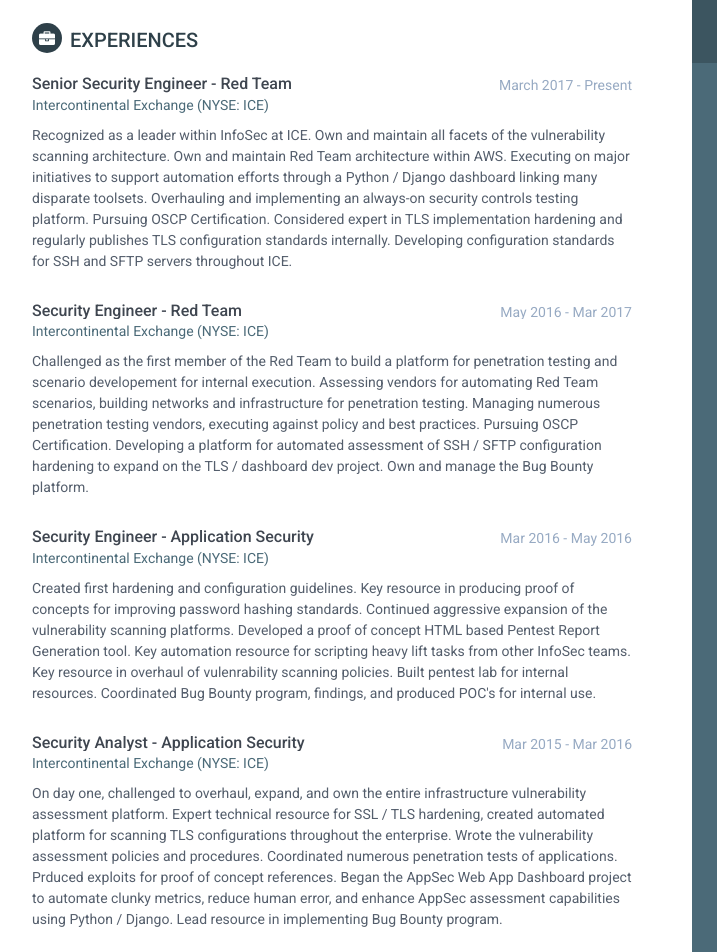
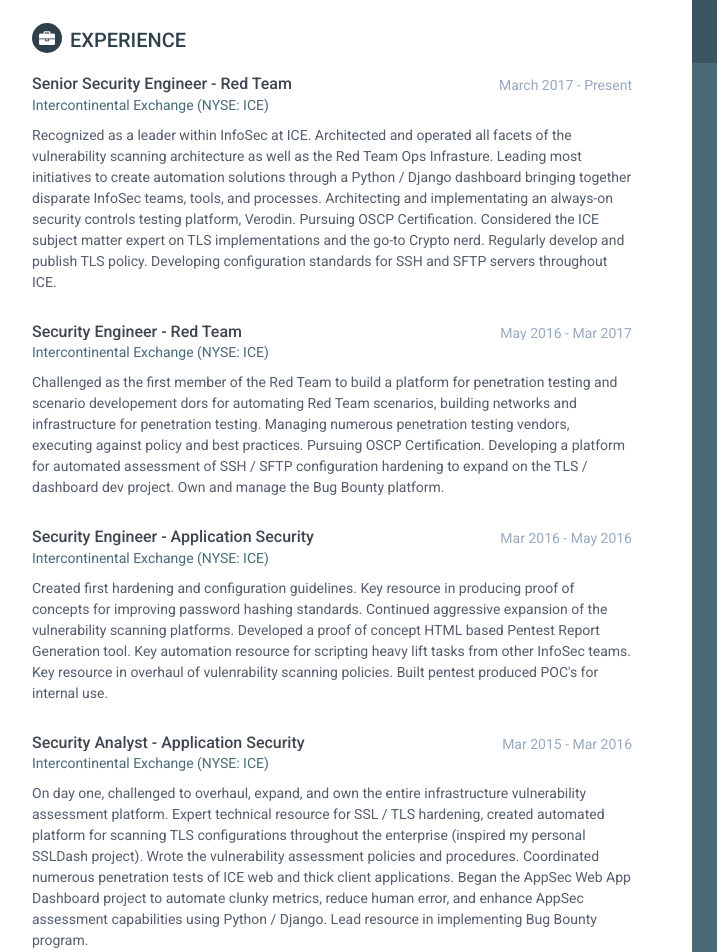
Before and after one commit to iancnorden/Resume-Site, a plain HTML site: page index.html in a window 1280 px wide. Shown: the part 280-1232 px from the top of the page, 188-905 px from the left. Drawn offline with Linux system fonts and the light colour scheme.

Commit message:
Early 2019 Updates
Formatting, spelling, accuracy

```diff
--- a/index.html
+++ b/index.html
@@ -120,7 +120,7 @@
           I am a high energy individual and passionate fighter for building towards automating the boring stuff. I am currently
           building out a new
           <b>Red Team at
-            <a href="https://www.theice.com/index">Intercontinental Exchange (NYSE: ICE)</a>
+            <a href="https://www.theice.com/index">Intercontinental Exchange (NYSE: ICE </a>
           </b>, the leading network of regulated exchanges and clearinghouses for financial and commodity markets.</p>
         <div class="summary">
         </div>
@@ -129,7 +129,7 @@
       <!--//section-->
       <section class="section experiences-section">
         <h2 class="section-title">
-          <i class="fa fa-briefcase"></i>Experiences</h2>
+          <i class="fa fa-briefcase"></i>Experience</h2>
 
         <div class="item">
           <div class="meta">
@@ -142,9 +142,7 @@
           </div>
           <!--//meta-->
           <div class="details">
-            <p>Recognized as a leader within InfoSec at ICE. Own and maintain all facets of the vulnerability scanning architecture. Own and maintain Red Team architecture within AWS.  Executing on major initiatives to support automation efforts through a Python / Django dashboard linking many disparate toolsets. Overhauling and implementing an always-on security controls testing platform. Pursuing OSCP Certification. Considered expert in TLS implementation hardening and regularly publishes
-              TLS configuration standards internally. Developing configuration standards for SSH and SFTP servers throughout
-              ICE.
+            <p>Recognized as a leader within InfoSec at ICE. Architected and operated all facets of the vulnerability scanning architecture as well as the Red Team Ops Infrasture. Leading most initiatives to create automation solutions through a Python / Django dashboard bringing together disparate InfoSec teams, tools, and processes. Architecting and implementating an always-on security controls testing platform, Verodin. Pursuing OSCP Certification. Considered the ICE subject matter expert on TLS implementations and the go-to Crypto nerd. Regularly develop and publish TLS policy. Developing configuration standards for SSH and SFTP servers throughout ICE.
             </p>
           </div>
           <!--//details-->
@@ -162,11 +160,7 @@
           </div>
           <!--//meta-->
           <div class="details">
-            <p>Challenged as the first member of the Red Team to build a platform for penetration testing and scenario developement
-              for internal execution. Assessing vendors for automating Red Team scenarios, building networks and infrastructure
-              for penetration testing. Managing numerous penetration testing vendors, executing against policy and best practices.
-              Pursuing OSCP Certification. Developing a platform for automated assessment of SSH / SFTP configuration hardening
-              to expand on the TLS / dashboard dev project. Own and manage the Bug Bounty platform.</p>
+              <p>Challenged as the first member of the Red Team to build a platform for   penetration testing and scenario developement dors for automating Red Team scenarios, building networks and infrastructure for penetration testing. Managing numerous penetration testing vendors, executing against policy and best practices. Pursuing OSCP Certification. Developing a platform for automated assessment of SSH / SFTP configuration hardening to expand on the TLS / dashboard dev project. Own and manage the Bug Bounty platform.</p>
           </div>
           <!--//details-->
         </div>
@@ -183,11 +177,7 @@
           </div>
           <!--//meta-->
           <div class="details">
-            <p>Created first hardening and configuration guidelines. Key resource in producing proof of concepts for improving
-              password hashing standards. Continued aggressive expansion of the vulnerability scanning platforms. Developed
-              a proof of concept HTML based Pentest Report Generation tool. Key automation resource for scripting heavy lift
-              tasks from other InfoSec teams. Key resource in overhaul of vulenrability scanning policies. Built pentest
-              lab for internal resources. Coordinated Bug Bounty program, findings, and produced POC's for internal use.</p>
+            <p>Created first hardening and configuration guidelines. Key resource in producing proof of concepts for improving password hashing standards. Continued aggressive expansion of the vulnerability scanning platforms. Developed a proof of concept HTML based Pentest Report Generation tool. Key automation resource for scripting heavy lift tasks from other InfoSec teams. Key resource in overhaul of vulenrability scanning policies. Built pentest produced POC's for internal use.</p>
           </div>
           <!--//details-->
         </div>
@@ -205,12 +195,7 @@
           </div>
           <!--//meta-->
           <div class="details">
-            <p>On day one, challenged to overhaul, expand, and own the entire infrastructure vulnerability assessment platform.
-              Expert technical resource for SSL / TLS hardening, created automated platform for scanning TLS configurations
-              throughout the enterprise. Wrote the vulnerability assessment policies and procedures. Coordinated numerous
-              penetration tests of applications. Prduced exploits for proof of concept references. Began the AppSec Web App
-              Dashboard project to automate clunky metrics, reduce human error, and enhance AppSec assessment capabilities
-              using Python / Django. Lead resource in implementing Bug Bounty program.</p>
+            <p>On day one, challenged to overhaul, expand, and own the entire infrastructure vulnerability assessment platform. Expert technical resource for SSL / TLS hardening, created automated platform for scanning TLS configurations throughout the enterprise (inspired my personal SSLDash project). Wrote the vulnerability assessment policies and procedures. Coordinated numerous penetration tests of ICE web and thick client applications. Began the AppSec Web App Dashboard project to automate clunky metrics, reduce human error, and enhance AppSec assessment capabilities using Python / Django. Lead resource in implementing Bug Bounty program.</p>
           </div>
           <!--//details-->
         </div>
@@ -286,7 +271,7 @@
           </div>
           <!--//meta-->
           <div class="details">
-            <p>Part of a larger team that coordinated incident response, SIEM investigation, and vulnerability management. By
+            <p>Part of a broad InfoSec team that coordinates incident response, SIEM investigation, and vulnerability management. By
               year one, I led engineering and management of the infrastructure vulnerability remediation program. Introduced
               vulnerability assessment to infrastructure before production. Key technical resource in coordination on penetration
               testing throughout the environments.</p>
@@ -305,7 +290,7 @@
       <a href="https://github.com/iancnorden/Resume-Site">My Resume Site</a>
     </span> :
     <span class="project-tagline">
-      </br>This website, backed up thanks to Github.. </span>
+      </br>This website, backed up thanks to Github. </span>
       </span>
         </div>
         <!--//item-->
@@ -341,7 +326,7 @@
     </span> :
     <span class="project-tagline">
       </br>Beautiful dashboard for automated scanning, grading, and reporting on SSL / TLS strength for websites.
-      <i>Not yet open source.</i>
+      <i>Homelab style project to be open sourced.</i>
     </span>
   </div>
   <!--//item-->
```
